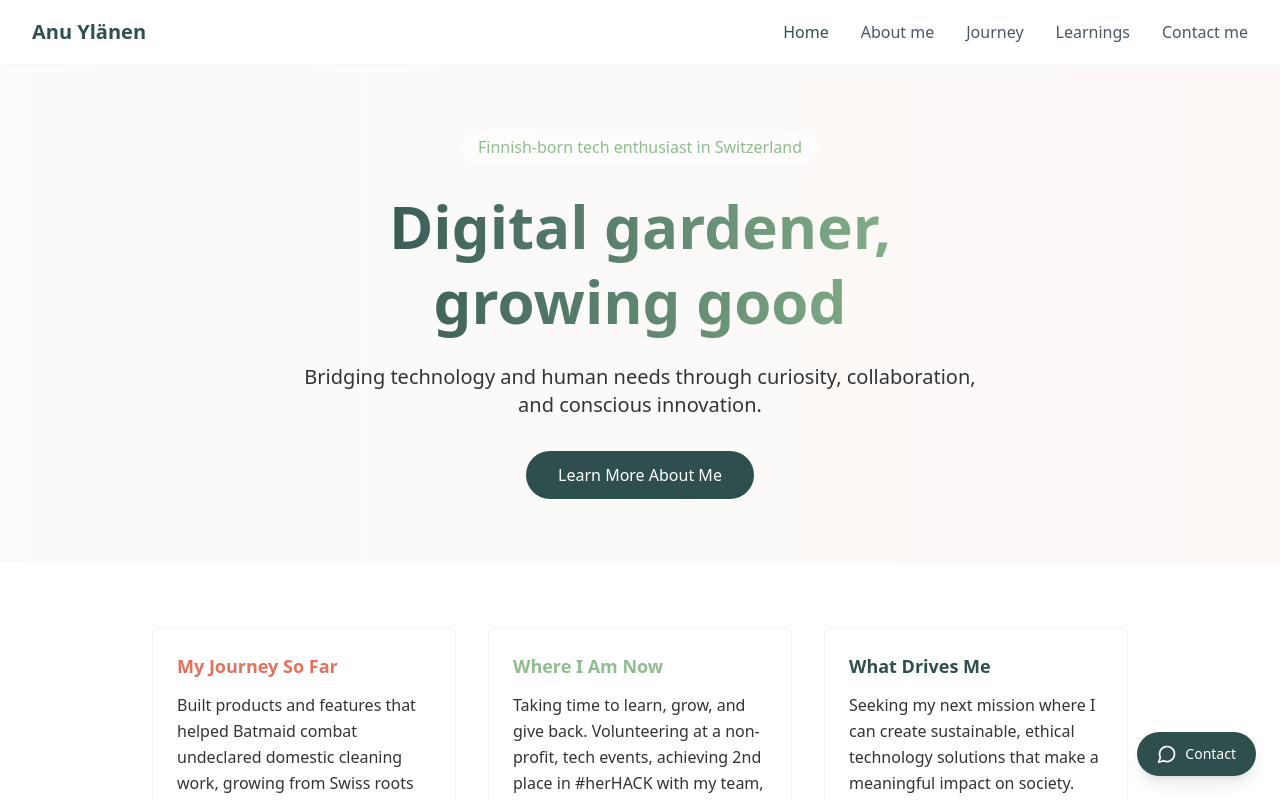
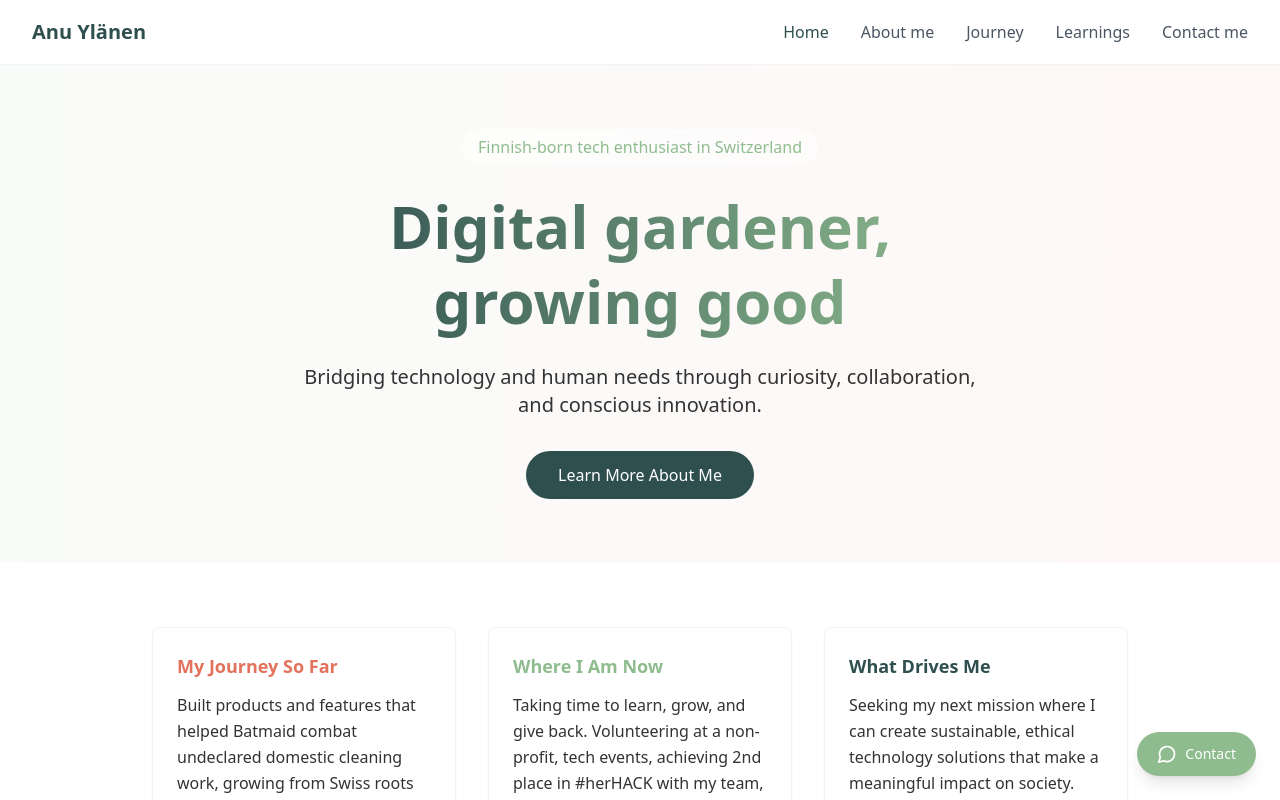
Before and after one commit to anupulu/anupulu.github.io, a Next.js app: page / in a window 1280 px wide. Shown: the top 800 px of the page. Built offline with nearby package versions, Linux system fonts and the light colour scheme.

Commit message:
Changed colour of floating contact button

```diff
--- a/components/FeedbackButton.tsx
+++ b/components/FeedbackButton.tsx
@@ -8,11 +8,11 @@ export default function FeedbackButton() {
     <Link
       href="/contact"
       className="fixed bottom-6 right-6 z-50 flex items-center gap-2
-                bg-forest-green hover:bg-sage-green text-white
+                bg-sage-green hover:bg-forest-green text-white
                 px-4 py-3 rounded-full shadow-lg
                 transform hover:scale-105
                 transition-all duration-300 ease-in-out
-                focus:outline-none focus:ring-2 focus:ring-forest-green focus:ring-offset-2
+                focus:outline-none focus:ring-2 focus:ring-sage-green focus:ring-offset-2
                 sm:px-5 sm:py-3"
       aria-label="Contact & Feedback"
     >
```
